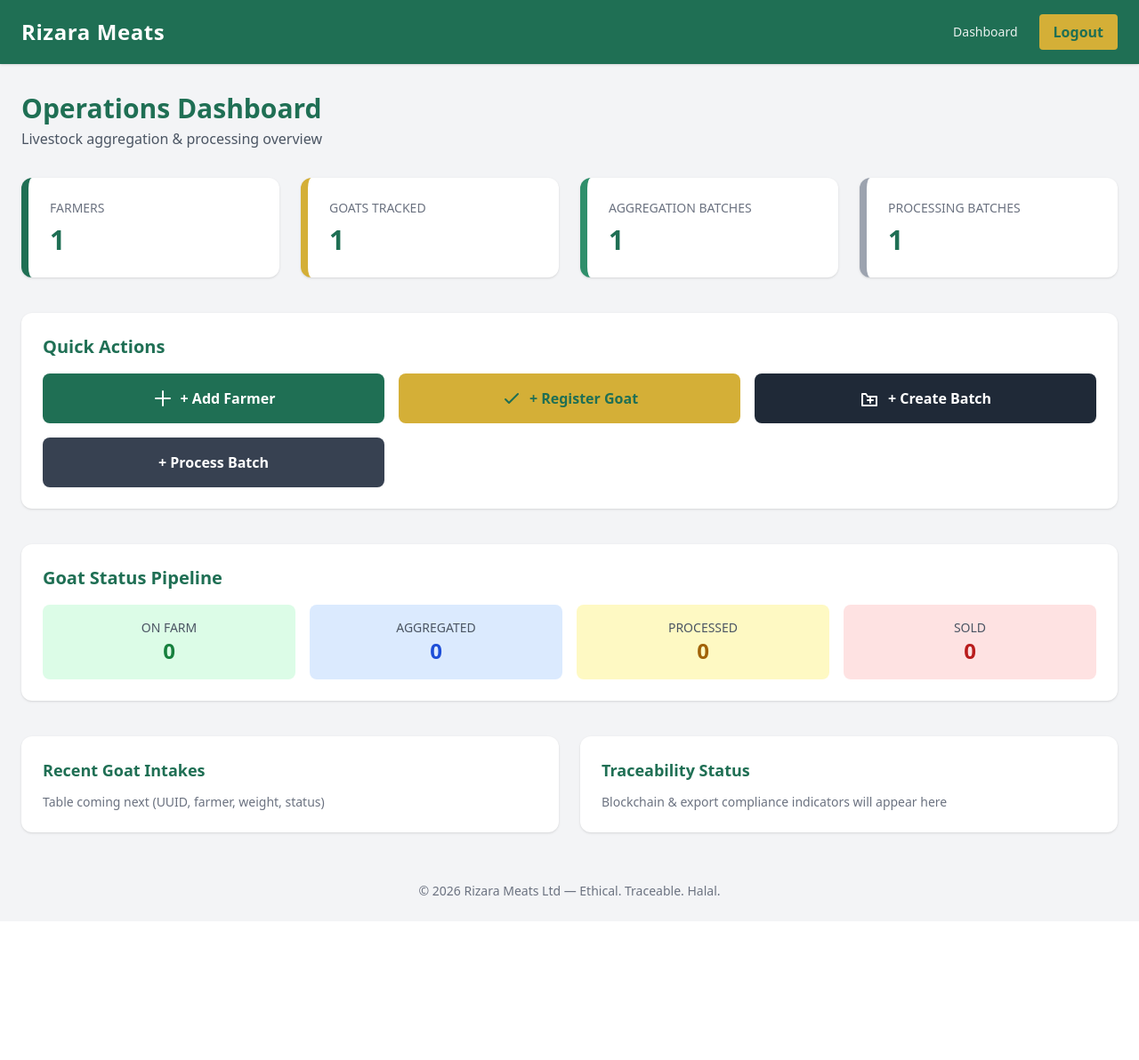
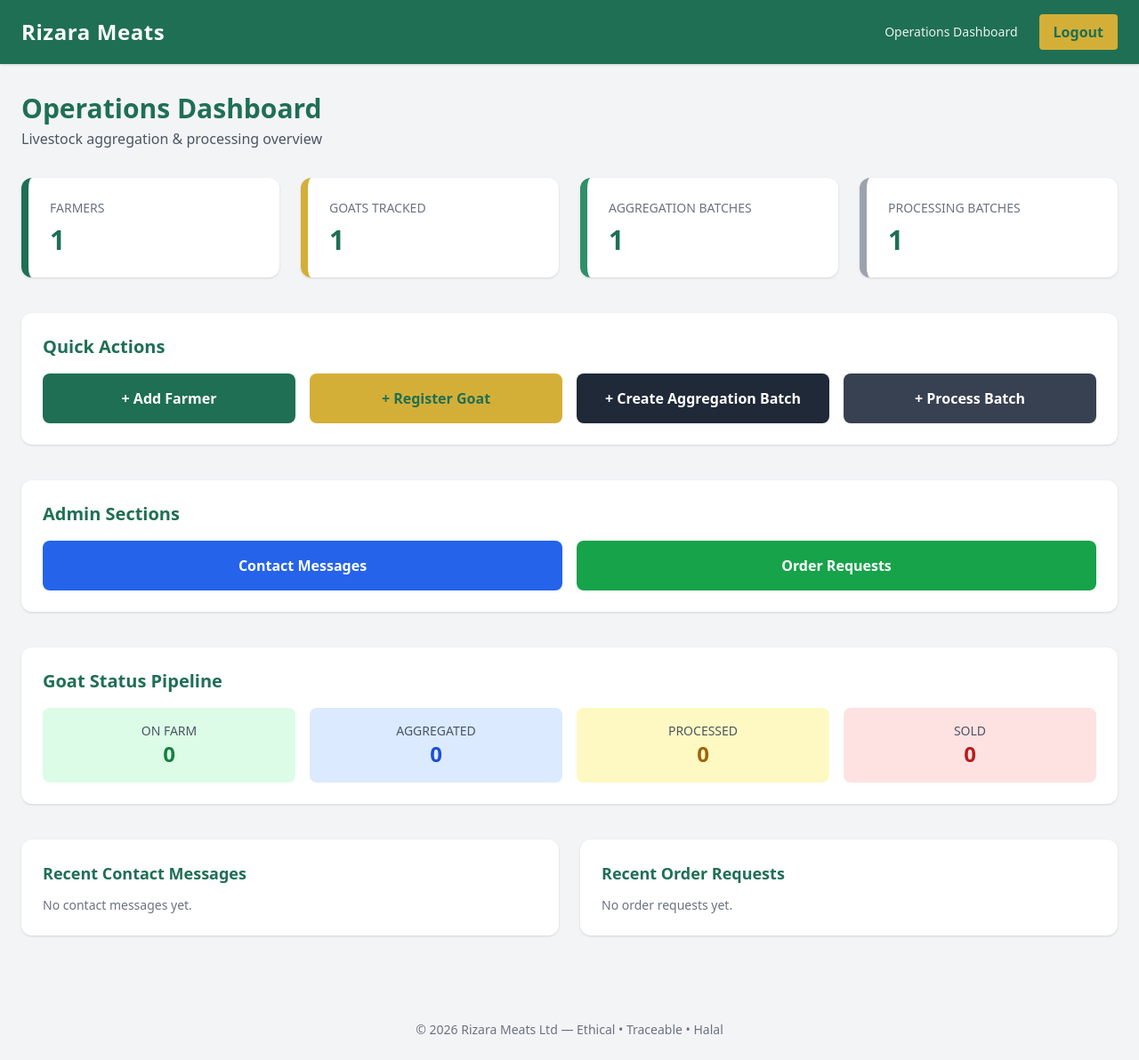
Before and after one commit to KingThumbi/rizara, a Flask app: page / in a window 1280 px wide. Shown: the whole page at 89% size. Before the commit the page ends 1007 px from the top, so only its background shows below. Run offline with Flask 3, Linux system fonts and the light colour scheme; a user stored in the database is signed in; tables that the repository leaves empty hold one stand-in row (values such as "Sample post"); some libraries are stand-ins or nearby versions.

Commit message:
Add admin contact messages, order requests, and stabilize dashboard

```diff
--- a/app/routes.py
+++ b/app/routes.py
@@ -217,3 +217,155 @@ def list_processing_batches():
         ProcessingBatch.slaughter_date.desc()
     ).all()
     return render_template("processing/list.html", batches=batches)
+
+# ======================
+# Contact Form Submission
+# ======================
+from .models import ContactMessage, OrderRequest  # make sure models are imported
+
+@main.route("/submit-contact", methods=["POST"])
+def submit_contact():
+    # Honeypot check
+    if request.form.get("hp_field"):
+        return redirect("/contact.html")  # silently ignore bots
+
+    name = request.form.get("name")
+    email = request.form.get("email")
+    phone = request.form.get("phone")
+    message = request.form.get("message")
+
+    if not name or not email or not message:
+        flash("Please fill all required fields", "error")
+        return redirect("/contact.html")
+
+    contact = ContactMessage(
+        name=name,
+        email=email,
+        subject=f"From website contact form - {phone}",
+        message=message,
+        status="new"
+    )
+    db.session.add(contact)
+    db.session.commit()
+
+    flash("Your message has been sent. We will get back to you shortly.", "success")
+    return redirect("/contact.html")
+
+
+# ======================
+# Order Form Submission
+# ======================
+@main.route("/submit-order", methods=["POST"])
+def submit_order():
+    # Honeypot check
+    if request.form.get("hp_field"):
+        return redirect("/orders.html")  # silently ignore bots
+
+    buyer_name = request.form.get("buyerName")
+    company_name = request.form.get("companyName")
+    email = request.form.get("email")
+    phone = request.form.get("phone")
+    product = request.form.get("product")
+    quantity = request.form.get("quantity")
+    delivery_location = request.form.get("destination")
+    notes = request.form.get("message")  # optional
+
+    if not buyer_name or not email or not phone or not product or not quantity or not delivery_location:
+        flash("Please fill all required fields", "error")
+        return redirect("/orders.html")
+
+    order = OrderRequest(
+        buyer_name=buyer_name,
+        phone=phone,
+        email=email,
+        product=product,
+        quantity=int(quantity),
+        delivery_location=delivery_location,
+        status="new"
+    )
+    db.session.add(order)
+    db.session.commit()
+
+    flash("Your order request has been submitted. Our team will contact you shortly.", "success")
+    return redirect("/orders.html")
+
+# ======================
+# Admin: Contact Messages
+# ======================
+@main.route("/admin/contact-messages")
+@login_required
+def contact_messages():
+    messages = ContactMessage.query.order_by(ContactMessage.created_at.desc()).all()
+    return render_template("admin/contact_messages.html", messages=messages)
+
+
+@main.route("/admin/contact-messages/<int:msg_id>/update-status", methods=["POST"])
+@login_required
+def update_contact_status(msg_id):
+    new_status = request.form.get("status")
+    message = ContactMessage.query.get_or_404(msg_id)
+    if new_status in ["new", "reviewed", "closed"]:
+        message.status = new_status
+        db.session.commit()
+        flash("Message status updated.", "success")
+    else:
+        flash("Invalid status.", "error")
+    return redirect(url_for("main.contact_messages"))
+
+
+# ======================
+# Admin: Order Requests
+# ======================
+@main.route("/admin/order-requests")
+@login_required
+def order_requests():
+    orders = OrderRequest.query.order_by(OrderRequest.created_at.desc()).all()
+    return render_template("admin/order_requests.html", orders=orders)
+
+
+@main.route("/admin/order-requests/<int:order_id>/update-status", methods=["POST"])
+@login_required
+def update_order_status(order_id):
+    new_status = request.form.get("status")
+    order = OrderRequest.query.get_or_404(order_id)
+    if new_status in ["new", "reviewed", "approved", "rejected"]:
+        order.status = new_status
+        db.session.commit()
+        flash("Order status updated.", "success")
+    else:
+        flash("Invalid status.", "error")
+    return redirect(url_for("main.order_requests"))
+
+# ======================
+# Dashboard / Index
+# ======================
+@main.route("/")
+@login_required
+def dashboard():
+    # KPI counts
+    stats = {
+        "farmers": Farmer.query.count(),
+        "goats": Goat.query.count(),
+        "aggregation_batches": AggregationBatch.query.count(),
+        "processing_batches": ProcessingBatch.query.count(),
+        "goats_on_farm": Goat.query.filter_by(status="on_farm").count(),
+        "goats_aggregated": Goat.query.filter_by(status="aggregated").count(),
+        "goats_processed": Goat.query.filter_by(status="processed").count(),
+        "goats_sold": Goat.query.filter_by(status="sold").count(),
+    }
+
+    # Latest 5 contact messages
+    stats["latest_contacts"] = (
+        ContactMessage.query.order_by(ContactMessage.created_at.desc())
+        .limit(5)
+        .all()
+    )
+
+    # Latest 5 order requests
+    stats["latest_orders"] = (
+        OrderRequest.query.order_by(OrderRequest.created_at.desc())
+        .limit(5)
+        .all()
+    )
+
+    return render_template("dashboard.html", stats=stats, current_year=datetime.utcnow().year)
--- a/app/templates/dashboard.html
+++ b/app/templates/dashboard.html
@@ -4,7 +4,7 @@
     <meta charset="UTF-8">
     <title>Rizara Dashboard</title>
 
-    <!-- Tailwind CDN (OK for dev; later compile locally) -->
+    <!-- Tailwind CDN -->
     <script src="https://cdn.tailwindcss.com"></script>
 
     <script>
@@ -27,12 +27,9 @@
 
 <!-- NAVBAR -->
 <nav class="bg-jungle text-white px-6 py-4 flex justify-between items-center shadow">
-    <div class="text-2xl font-bold tracking-wide">
-        Rizara Meats
-    </div>
-
+    <div class="text-2xl font-bold tracking-wide">Rizara Meats</div>
     <div class="flex items-center gap-6">
-        <span class="text-sm opacity-90">Dashboard</span>
+        <span class="text-sm opacity-90">Operations Dashboard</span>
         <a href="{{ url_for('auth.logout') }}"
            class="bg-gold text-jungle font-semibold px-4 py-2 rounded hover:bg-yellow-400 transition">
             Logout
@@ -40,7 +37,7 @@
     </div>
 </nav>
 
-<!-- MAIN CONTAINER -->
+<!-- MAIN -->
 <main class="max-w-7xl mx-auto px-6 py-8">
 
     <!-- PAGE TITLE -->
@@ -54,28 +51,28 @@
     <!-- KPI CARDS -->
     <section class="grid grid-cols-1 md:grid-cols-2 lg:grid-cols-4 gap-6 mb-10">
 
-        <!-- Farmers -->
         <div class="bg-white rounded-xl shadow p-6 border-l-8 border-jungle">
             <h3 class="text-gray-500 text-sm uppercase">Farmers</h3>
             <p class="text-3xl font-bold text-jungle mt-2">{{ stats.farmers or 0 }}</p>
         </div>
 
-        <!-- Goats -->
         <div class="bg-white rounded-xl shadow p-6 border-l-8 border-gold">
             <h3 class="text-gray-500 text-sm uppercase">Goats Tracked</h3>
             <p class="text-3xl font-bold text-jungle mt-2">{{ stats.goats or 0 }}</p>
         </div>
 
-        <!-- Aggregation Batches -->
         <div class="bg-white rounded-xl shadow p-6 border-l-8 border-jungleLight">
             <h3 class="text-gray-500 text-sm uppercase">Aggregation Batches</h3>
-            <p class="text-3xl font-bold text-jungle mt-2">{{ stats.aggregation_batches or 0 }}</p>
+            <p class="text-3xl font-bold text-jungle mt-2">
+                {{ stats.aggregation_batches or 0 }}
+            </p>
         </div>
 
-        <!-- Processing Batches -->
         <div class="bg-white rounded-xl shadow p-6 border-l-8 border-gray-400">
             <h3 class="text-gray-500 text-sm uppercase">Processing Batches</h3>
-            <p class="text-3xl font-bold text-jungle mt-2">{{ stats.processing_batches or 0 }}</p>
+            <p class="text-3xl font-bold text-jungle mt-2">
+                {{ stats.processing_batches or 0 }}
+            </p>
         </div>
 
     </section>
@@ -84,108 +81,149 @@
     <section class="bg-white rounded-xl shadow p-6 mb-10">
         <h2 class="text-xl font-semibold text-jungle mb-4">Quick Actions</h2>
 
-        <div class="grid grid-cols-1 md:grid-cols-3 gap-4">
+        <div class="grid grid-cols-1 md:grid-cols-4 gap-4">
 
-            <!-- Add Farmer -->
             <a href="{{ url_for('main.add_farmer') }}"
-               class="flex items-center justify-center gap-2 text-center bg-jungle text-white py-4 rounded-lg font-semibold hover:bg-jungleLight transition">
-                <!-- Heroicon Plus -->
-                <svg xmlns="http://www.w3.org/2000/svg" class="h-6 w-6" fill="none"
-                     viewBox="0 0 24 24" stroke="currentColor" stroke-width="2">
-                    <path stroke-linecap="round" stroke-linejoin="round" d="M12 4v16m8-8H4"/>
-                </svg>
+               class="flex justify-center items-center bg-jungle text-white py-4 rounded-lg font-semibold hover:bg-jungleLight transition">
                 + Add Farmer
             </a>
 
-            <!-- Register Goat -->
             <a href="{{ url_for('main.add_goat') }}"
-               class="flex items-center justify-center gap-2 text-center bg-gold text-jungle py-4 rounded-lg font-semibold hover:bg-yellow-400 transition">
-                <!-- Heroicon Animal (Outline) -->
-                <svg xmlns="http://www.w3.org/2000/svg" class="h-6 w-6" fill="none"
-                     viewBox="0 0 24 24" stroke="currentColor" stroke-width="2">
-                    <path stroke-linecap="round" stroke-linejoin="round"
-                          d="M5 13l4 4L19 7"/>
-                </svg>
+               class="flex justify-center items-center bg-gold text-jungle py-4 rounded-lg font-semibold hover:bg-yellow-400 transition">
                 + Register Goat
             </a>
 
-            <!-- Create Aggregation Batch -->
             <a href="{{ url_for('main.add_aggregation_batch') }}"
-               class="flex items-center justify-center gap-2 text-center bg-gray-800 text-white py-4 rounded-lg font-semibold hover:bg-grayDark transition">
-                <!-- Heroicon Folder Plus -->
-                <svg xmlns="http://www.w3.org/2000/svg" class="h-6 w-6" fill="none"
-                     viewBox="0 0 24 24" stroke="currentColor" stroke-width="2">
-                    <path stroke-linecap="round" stroke-linejoin="round"
-                          d="M3 7h4l2 3h10v10H3V7zM12 11v6m3-3h-6"/>
-                </svg>
-                + Create Batch
+               class="flex justify-center items-center bg-gray-800 text-white py-4 rounded-lg font-semibold hover:bg-grayDark transition">
+                + Create Aggregation Batch
             </a>
 
+            <!-- RESTORED -->
             <a href="{{ url_for('main.add_processing_batch') }}"
-   class="block text-center bg-gray-700 text-white py-4 rounded-lg font-semibold hover:bg-gray-600 transition">
-    + Process Batch
-</a>
+               class="flex justify-center items-center bg-gray-700 text-white py-4 rounded-lg font-semibold hover:bg-gray-600 transition">
+                + Process Batch
+            </a>
 
+        </div>
+    </section>
+
+    <!-- ADMIN SECTIONS -->
+    <section class="bg-white rounded-xl shadow p-6 mb-10">
+        <h2 class="text-xl font-semibold text-jungle mb-4">Admin Sections</h2>
+
+        <div class="grid grid-cols-1 md:grid-cols-2 gap-4">
+
+            <a href="{{ url_for('main.contact_messages') }}"
+               class="flex justify-center items-center bg-blue-600 text-white py-4 rounded-lg font-semibold hover:bg-blue-500 transition">
+                Contact Messages
+            </a>
+
+            <a href="{{ url_for('main.order_requests') }}"
+               class="flex justify-center items-center bg-green-600 text-white py-4 rounded-lg font-semibold hover:bg-green-500 transition">
+                Order Requests
+            </a>
 
         </div>
     </section>
 
     <!-- GOAT STATUS PIPELINE -->
     <section class="bg-white rounded-xl shadow p-6 mb-10">
-        <h2 class="text-xl font-semibold text-jungle mb-4">
-            Goat Status Pipeline
-        </h2>
+        <h2 class="text-xl font-semibold text-jungle mb-4">Goat Status Pipeline</h2>
 
         <div class="grid grid-cols-1 md:grid-cols-4 gap-4">
 
-            <!-- On Farm -->
             <div class="bg-green-100 rounded-lg p-4 text-center">
-                <h3 class="text-gray-600 uppercase text-sm">On Farm</h3>
-                <p class="text-2xl font-bold text-green-700">{{ stats.goats_on_farm or 0 }}</p>
+                <h3 class="text-sm text-gray-600 uppercase">On Farm</h3>
+                <p class="text-2xl font-bold text-green-700">
+                    {{ stats.goats_on_farm or 0 }}
+                </p>
             </div>
 
-            <!-- Aggregated -->
             <div class="bg-blue-100 rounded-lg p-4 text-center">
-                <h3 class="text-gray-600 uppercase text-sm">Aggregated</h3>
-                <p class="text-2xl font-bold text-blue-700">{{ stats.goats_aggregated or 0 }}</p>
+                <h3 class="text-sm text-gray-600 uppercase">Aggregated</h3>
+                <p class="text-2xl font-bold text-blue-700">
+                    {{ stats.goats_aggregated or 0 }}
+                </p>
             </div>
 
-            <!-- Processed -->
             <div class="bg-yellow-100 rounded-lg p-4 text-center">
-                <h3 class="text-gray-600 uppercase text-sm">Processed</h3>
-                <p class="text-2xl font-bold text-yellow-700">{{ stats.goats_processed or 0 }}</p>
+                <h3 class="text-sm text-gray-600 uppercase">Processed</h3>
+                <p class="text-2xl font-bold text-yellow-700">
+                    {{ stats.goats_processed or 0 }}
+                </p>
             </div>
 
-            <!-- Sold -->
             <div class="bg-red-100 rounded-lg p-4 text-center">
-                <h3 class="text-gray-600 uppercase text-sm">Sold</h3>
-                <p class="text-2xl font-bold text-red-700">{{ stats.goats_sold or 0 }}</p>
+                <h3 class="text-sm text-gray-600 uppercase">Sold</h3>
+                <p class="text-2xl font-bold text-red-700">
+                    {{ stats.goats_sold or 0 }}
+                </p>
             </div>
 
         </div>
     </section>
 
-    <!-- PLACEHOLDER SECTIONS -->
-    <section class="grid grid-cols-1 lg:grid-cols-2 gap-6">
+    <!-- RECENT CONTACTS & ORDERS -->
+    <section class="grid grid-cols-1 lg:grid-cols-2 gap-6 mb-10">
 
-        <!-- Recent Goats -->
         <div class="bg-white rounded-xl shadow p-6">
             <h2 class="text-lg font-semibold text-jungle mb-3">
-                Recent Goat Intakes
+                Recent Contact Messages
             </h2>
-            <p class="text-gray-500 text-sm">
-                Table coming next (UUID, farmer, weight, status)
-            </p>
+
+            {% if stats.latest_contacts %}
+            <table class="w-full text-sm">
+                <thead>
+                    <tr class="border-b">
+                        <th class="py-2 text-left">Name</th>
+                        <th>Email</th>
+                        <th>Received</th>
+                    </tr>
+                </thead>
+                <tbody>
+                    {% for msg in stats.latest_contacts %}
+                    <tr class="border-b hover:bg-gray-50">
+                        <td>{{ msg.name }}</td>
+                        <td>{{ msg.email }}</td>
+                        <td>{{ msg.created_at.strftime('%Y-%m-%d') }}</td>
+                    </tr>
+                    {% endfor %}
+                </tbody>
+            </table>
+            {% else %}
+            <p class="text-gray-500 text-sm">No contact messages yet.</p>
+            {% endif %}
         </div>
 
-        <!-- Compliance / Traceability -->
         <div class="bg-white rounded-xl shadow p-6">
             <h2 class="text-lg font-semibold text-jungle mb-3">
-                Traceability Status
+                Recent Order Requests
             </h2>
-            <p class="text-gray-500 text-sm">
-                Blockchain & export compliance indicators will appear here
-            </p>
+
+            {% if stats.latest_orders %}
+            <table class="w-full text-sm">
+                <thead>
+                    <tr class="border-b">
+                        <th class="py-2 text-left">Buyer</th>
+                        <th>Product</th>
+                        <th>Qty (kg)</th>
+                        <th>Received</th>
+                    </tr>
+                </thead>
+                <tbody>
+                    {% for order in stats.latest_orders %}
+                    <tr class="border-b hover:bg-gray-50">
+                        <td>{{ order.buyer_name }}</td>
+                        <td>{{ order.product }}</td>
+                        <td>{{ order.quantity }}</td>
+                        <td>{{ order.created_at.strftime('%Y-%m-%d') }}</td>
+                    </tr>
+                    {% endfor %}
+                </tbody>
+            </table>
+            {% else %}
+            <p class="text-gray-500 text-sm">No order requests yet.</p>
+            {% endif %}
         </div>
 
     </section>
@@ -194,7 +232,7 @@
 
 <!-- FOOTER -->
 <footer class="text-center text-sm text-gray-500 py-6">
-    © {{ current_year or 2026 }} Rizara Meats Ltd — Ethical. Traceable. Halal.
+    © {{ current_year or 2026 }} Rizara Meats Ltd — Ethical • Traceable • Halal
 </footer>
 
 </body>
```
Also changed, not shown: alembic/versions/2a34898f79f1_real_initial_schema.py (added, +32 -0 lines), alembic/versions/383638c9f87a_add_contact_messages_and_order_requests.py (added, +32 -0 lines), app/models.py (+34 -0 lines), app/templates/admin/contact_messages.html (added, +97 -0 lines), app/templates/admin/order_requests.html (added, +102 -0 lines).
